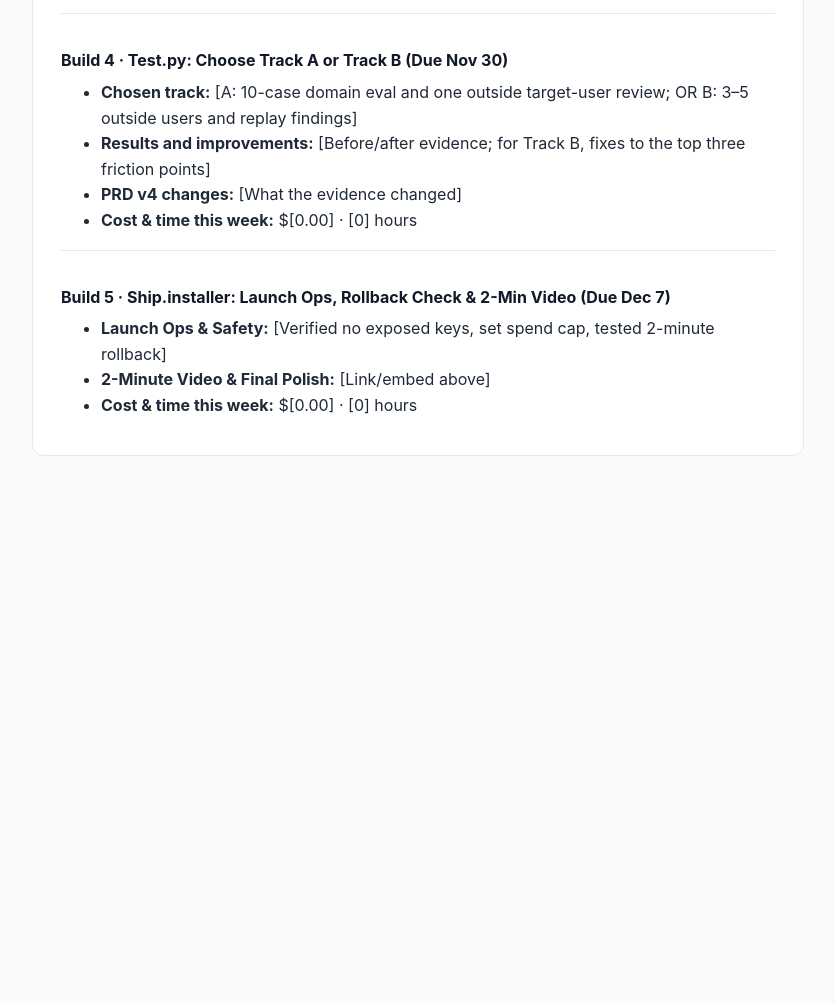
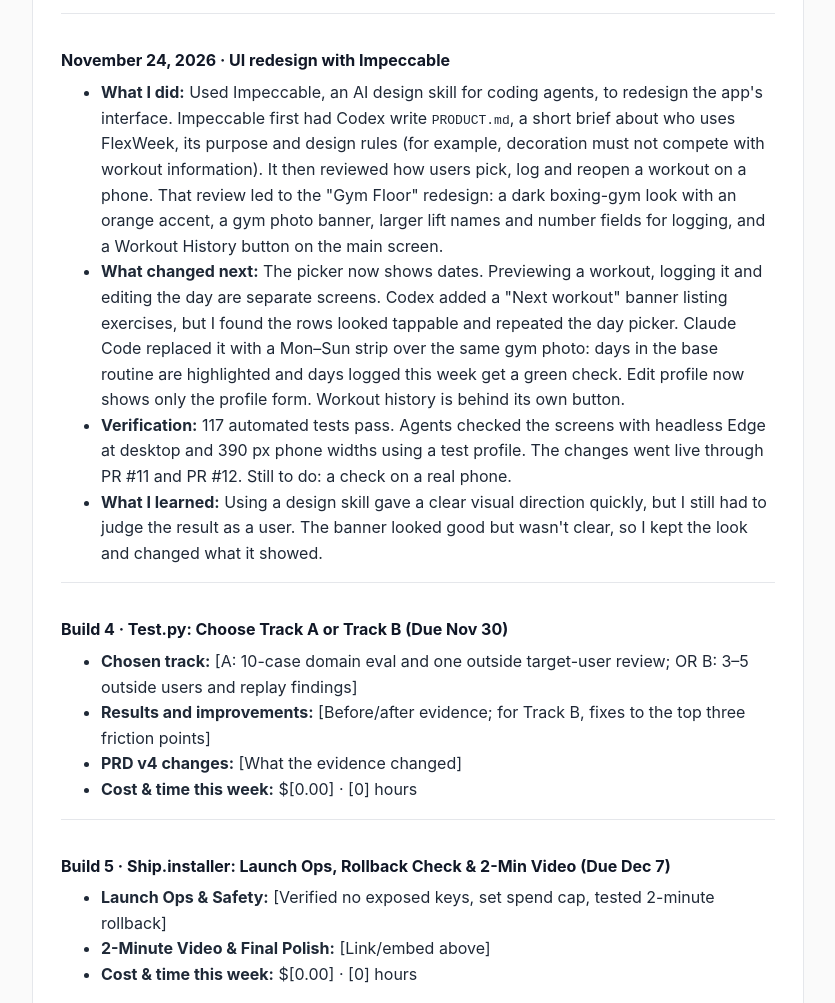
Before and after one commit to building-with-ai-f26/-sn4518---project-Sfwt2026-, a plain HTML site: page docs/index.html in a window 1280 px wide. Shown: the part 8190-9193 px from the top of the page, without its empty margins (222-1057 px from the left). Before the commit the page ends 8750 px from the top, so only its background shows below. Drawn offline with Linux system fonts and the light colour scheme.

Commit message:
Log Impeccable UI redesign in the build log
Co-Authored-By: Claude Opus 5.5 <noreply@anthropic.com>

```diff
--- a/docs/index.html
+++ b/docs/index.html
@@ -300,6 +300,16 @@
       </div>
 
       <div class="log-entry">
+        <h3>November 24, 2026 · UI redesign with Impeccable</h3>
+        <ul>
+          <li><strong>What I did:</strong> Used Impeccable, an AI design skill for coding agents, to redesign the app's interface. Impeccable first had Codex write <code>PRODUCT.md</code>, a short brief about who uses FlexWeek, its purpose and design rules (for example, decoration must not compete with workout information). It then reviewed how users pick, log and reopen a workout on a phone. That review led to the "Gym Floor" redesign: a dark boxing-gym look with an orange accent, a gym photo banner, larger lift names and number fields for logging, and a Workout History button on the main screen.</li>
+          <li><strong>What changed next:</strong> The picker now shows dates. Previewing a workout, logging it and editing the day are separate screens. Codex added a "Next workout" banner listing exercises, but I found the rows looked tappable and repeated the day picker. Claude Code replaced it with a Mon–Sun strip over the same gym photo: days in the base routine are highlighted and days logged this week get a green check. Edit profile now shows only the profile form. Workout history is behind its own button.</li>
+          <li><strong>Verification:</strong> 117 automated tests pass. Agents checked the screens with headless Edge at desktop and 390 px phone widths using a test profile. The changes went live through PR #11 and PR #12. Still to do: a check on a real phone.</li>
+          <li><strong>What I learned:</strong> Using a design skill gave a clear visual direction quickly, but I still had to judge the result as a user. The banner looked good but wasn't clear, so I kept the look and changed what it showed.</li>
+        </ul>
+      </div>
+
+      <div class="log-entry">
         <h3>Build 4 · Test.py: Choose Track A or Track B (Due Nov 30)</h3>
         <ul>
           <li><strong>Chosen track:</strong> [A: 10-case domain eval and one outside target-user review; OR B: 3–5 outside users and replay findings]</li>
```
